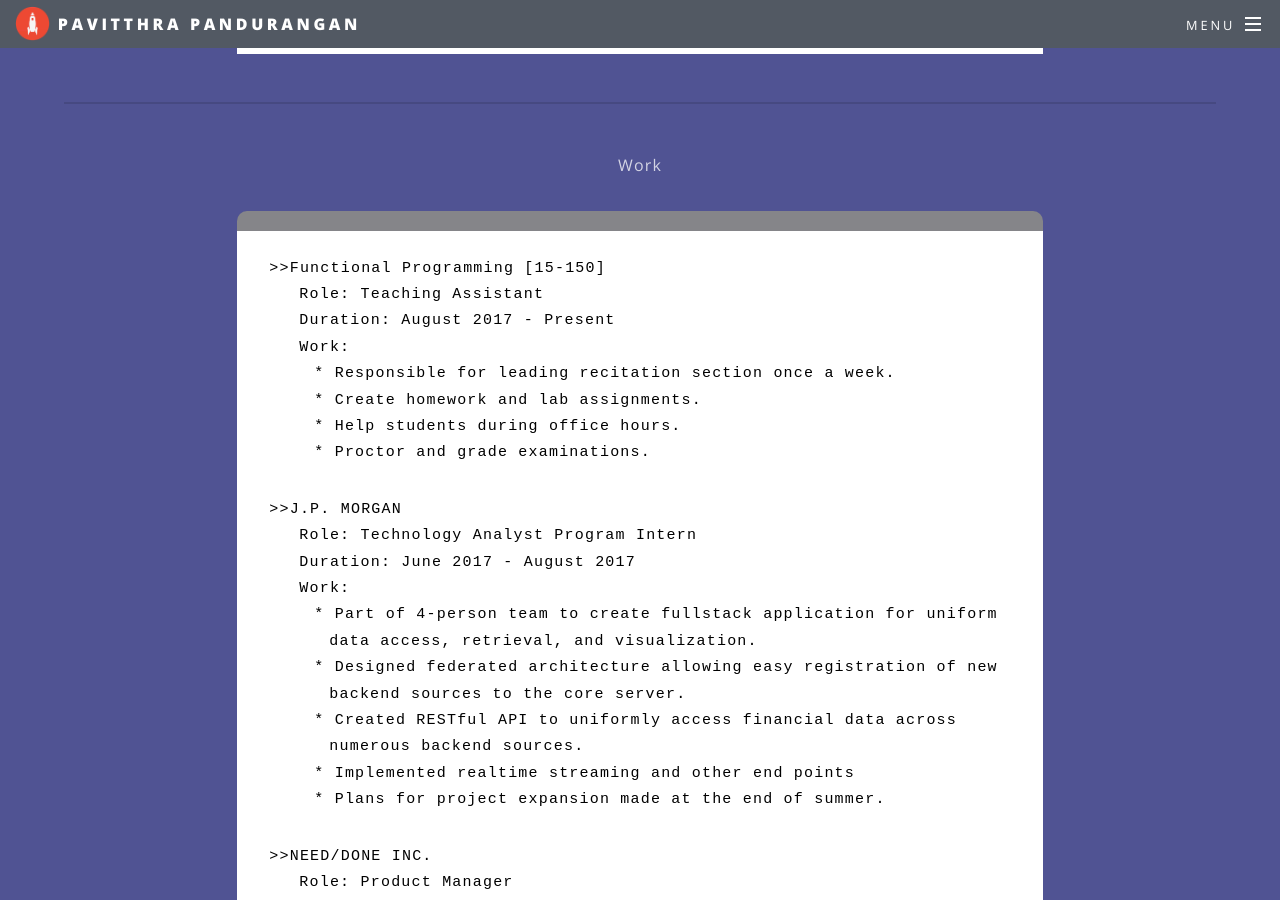
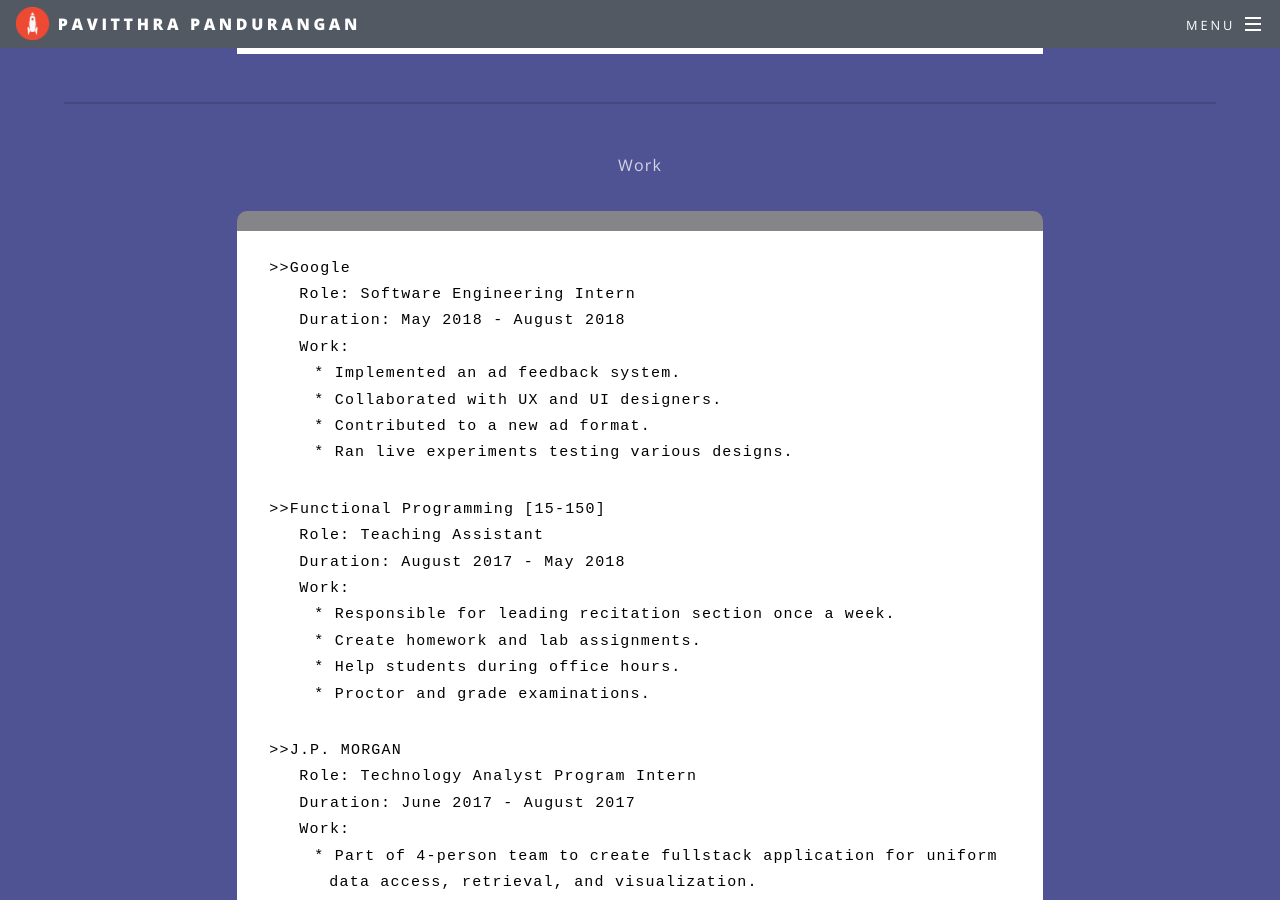
Before and after one commit to pavitthrap/pavitthrap.github.io, a Jekyll site: the page built from index.html, in a window 1280 px wide and 900 px high, scrolled down 2373 px. Built offline with Jekyll 4.4.1, drawn with Linux system fonts in a browser that asks for light colours; some web fonts are replaced.

Commit message:
Update index.html

```diff
--- a/index.html
+++ b/index.html
@@ -86,10 +86,22 @@ layout: landing
 											<div class="sides" style="order:1;"> </div>
 											<div class="8u console">
 												<ul class="codecons">
+													<li>>>Google</li>
+														<ul class="innercode">
+															  <li>Role: Software Engineering Intern</li>
+															  <li>Duration: May 2018 - August 2018</li>
+															  <li>Work:</li>
+															  	<ul class="innerstar">
+															  		<li>* Implemented an ad feedback system. </li>
+															  		<li>* Collaborated with UX and UI designers.</li>
+															  		<li>* Contributed to a new ad format. </li>
+															  		<li>* Ran live experiments testing various designs. </li>
+																</ul>
+														</ul>
 													<li>>>Functional Programming [15-150]</li>
 														<ul class="innercode">
 															  <li>Role: Teaching Assistant</li>
-															  <li>Duration: August 2017 - Present</li>
+															  <li>Duration: August 2017 - May 2018</li>
 															  <li>Work:</li>
 															  	<ul class="innerstar">
 															  		<li>* Responsible for leading recitation section once a week. </li>
@@ -136,9 +148,6 @@ layout: landing
 											</div>
 											<div class= "sides" style="order:3;"> </div>
 										</div>
-
-
-										<hr />
 
 
 
```
